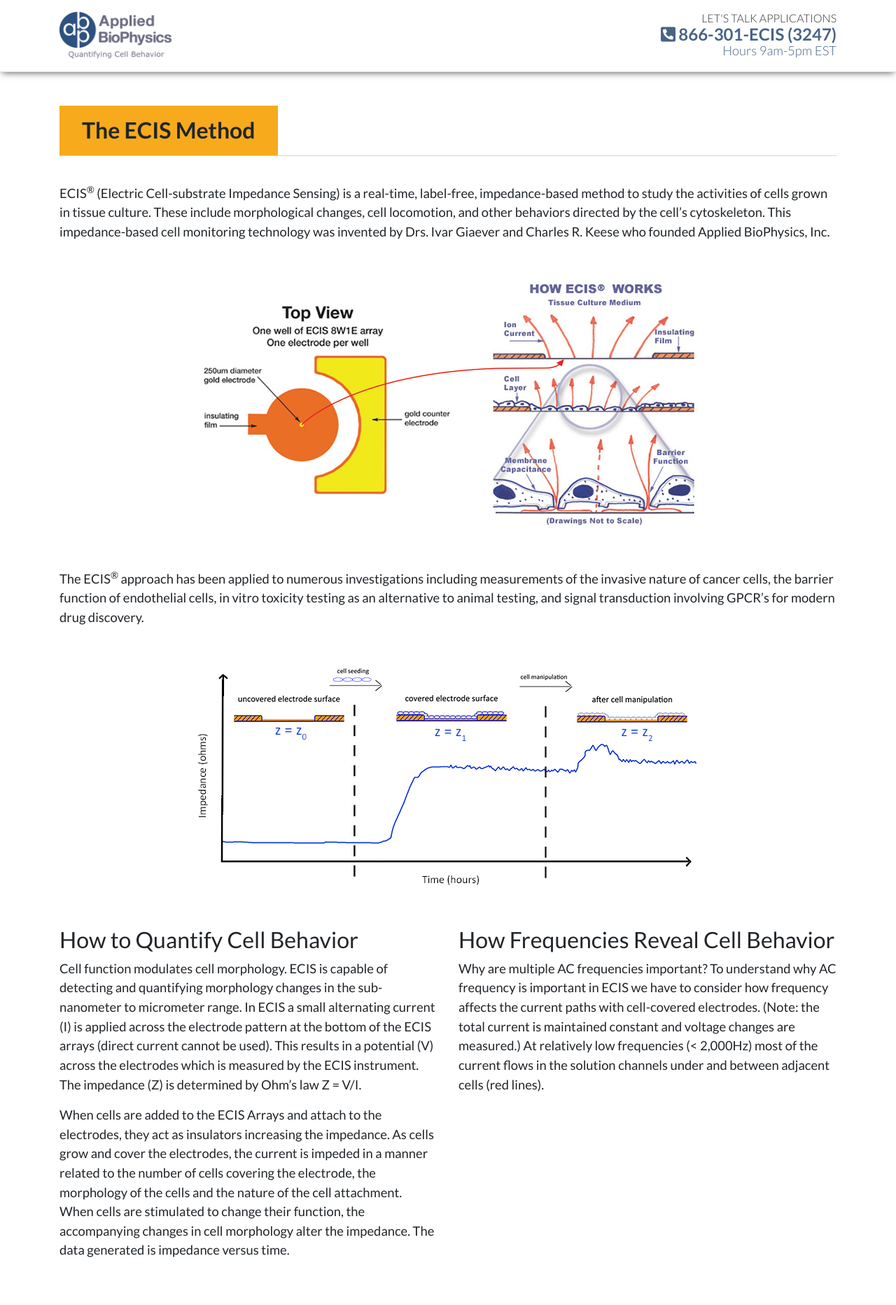
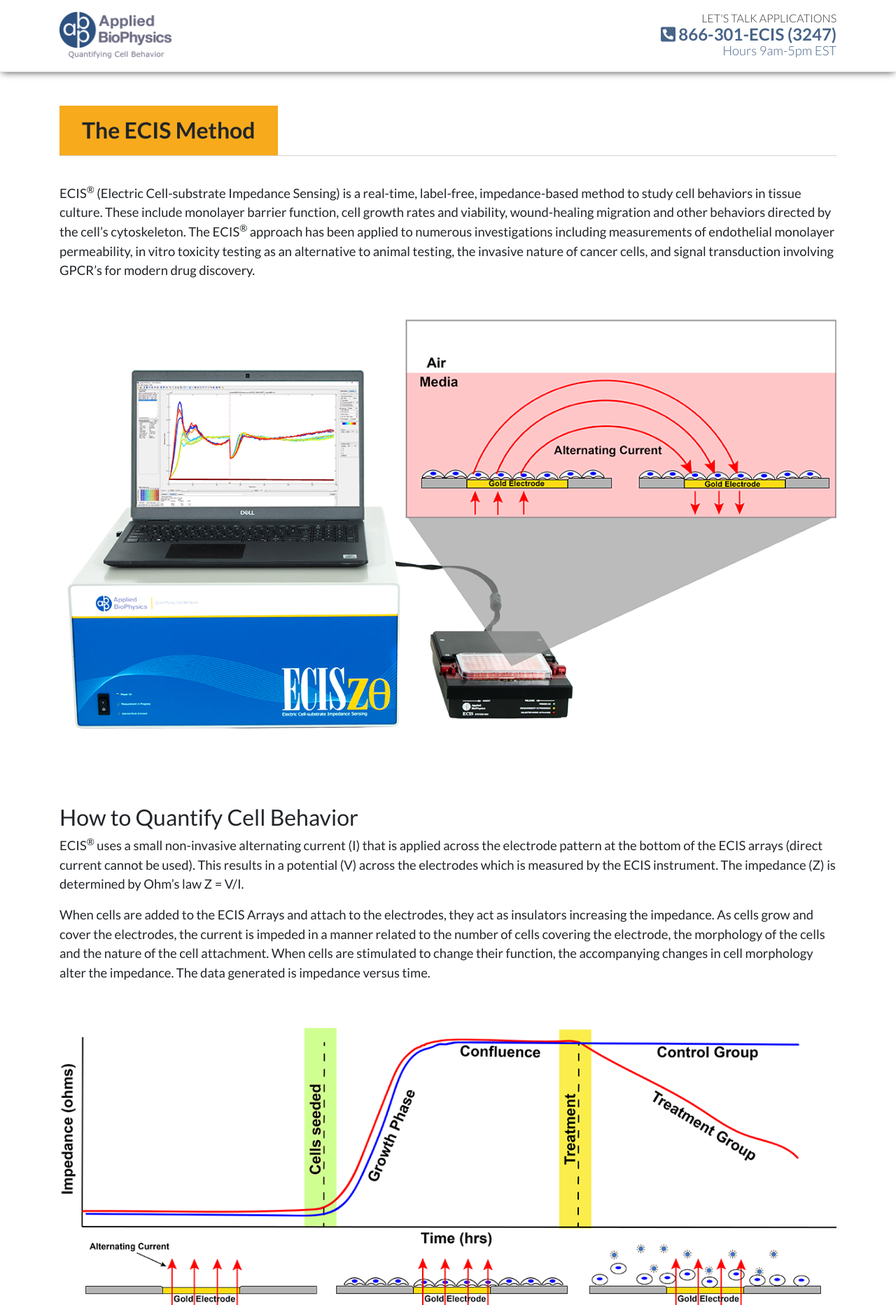
Before and after one commit to chrisdav6/AB, a PHP site: page /whatIsECIS.php in a window 1280 px wide. Shown: the part 60-1925 px from the top of the page at 70% size. Run offline with PHP 8.4, Linux system fonts and the light colour scheme; some libraries are stand-ins or nearby versions.

Commit message:
Updated What Is ECIS page, moved text section to Cultureware page

```diff
--- a/whatIsECIS.php
+++ b/whatIsECIS.php
@@ -47,105 +47,45 @@
       <div class="row">
         <div class="col">
           <p class="mb-0">
-            ECIS<sup>&reg;</sup> (Electric Cell-substrate Impedance Sensing) is a real-time, label-free, impedance-based
-            method to study the activities of cells grown in tissue culture. These include morphological changes, cell
-            locomotion, and other behaviors directed by the cell’s cytoskeleton. This impedance-based cell monitoring
-            technology was invented by Drs. Ivar Giaever and Charles R. Keese who founded Applied BioPhysics, Inc.
+            ECIS<sup>&reg;</sup> (Electric Cell-substrate Impedance Sensing) is a real-time, label-free, impedance-based method to study cell behaviors in tissue culture. These include monolayer barrier function, cell growth rates and viability, wound-healing migration and other behaviors directed by the cell’s cytoskeleton. The ECIS<sup>&reg;</sup> approach has been applied to numerous investigations including measurements of endothelial monolayer permeability, in vitro toxicity testing as an alternative to animal testing, the invasive nature of cancer cells, and signal transduction involving GPCR’s for modern drug discovery.
           </p>
-          <img class="img-fluid py-5 d-block mx-auto" src="public/img/ecisWorks.jpg" alt="ECIS Illustration">
-          <p class="mb-0">
-            The ECIS<sup>&reg;</sup> approach has been applied to numerous investigations including measurements of the
-            invasive nature of cancer cells, the barrier function of endothelial cells, in vitro toxicity testing as an
-            alternative to animal testing, and signal transduction involving GPCR’s for modern drug discovery.
-          </p>
-          <img class="img-fluid py-5 d-block mx-auto" src="public/img/whatIsECIS-B.jpg" alt="ECIS Graph">
+          <img class="img-fluid py-5 d-block mx-auto" src="public/img/Z-theta-with-Current-path.png" alt="Z-theta with Current path">
         </div>
       </div>
 
-      <div class="row">
-        <div class="col-md-6">
+      <div class="row pt-0 pt-md-5">
+        <div class="col">
           <h2 class="mt-5 mt-md-0">How to Quantify Cell Behavior</h2>
           <p>
-            Cell function modulates cell morphology. ECIS is capable of detecting and quantifying morphology changes in
-            the sub-nanometer to micrometer range. In ECIS a small alternating current (I) is applied across the
-            electrode pattern at the bottom of the ECIS arrays (direct current cannot be used). This results in a
-            potential (V) across the electrodes which is measured by the ECIS instrument. The impedance (Z) is
-            determined by Ohm’s law Z = V/I.
+            ECIS<sup>&reg;</sup> uses a small non-invasive alternating current (I) that is applied across the electrode pattern at the bottom of the ECIS arrays (direct current cannot be used). This results in a potential (V) across the electrodes which is measured by the ECIS instrument. The impedance (Z) is determined by Ohm’s law Z = V/I.
           </p>
           <p>
-            When cells are added to the ECIS Arrays and attach to the electrodes, they act as insulators increasing the
-            impedance. As cells grow and cover the electrodes, the current is impeded in a manner related to the number
-            of cells covering the electrode, the morphology of the cells and the nature of the cell attachment. When
-            cells are stimulated to change their function, the accompanying changes in cell morphology alter the
-            impedance. The data generated is impedance versus time.
+            When cells are added to the ECIS Arrays and attach to the electrodes, they act as insulators increasing the impedance. As cells grow and cover the electrodes, the current is impeded in a manner related to the number of cells covering the electrode, the morphology of the cells and the nature of the cell attachment. When cells are stimulated to change their function, the accompanying changes in cell morphology alter the impedance. The data generated is impedance versus time.
           </p>
-        </div>
-        <div class="col-md-6">
-          <h2 class="mt-5 mt-md-0">How Frequencies Reveal Cell Behavior</h2>
-          <p>
-            Why are multiple AC frequencies important? To understand why AC frequency is important in ECIS we have to
-            consider how frequency affects the current paths with cell-covered electrodes. (Note: the total current is
-            maintained constant and voltage changes are measured.) At relatively low frequencies (&lt; 2,000Hz) most of
-            the current flows in the solution channels under and between adjacent cells (red lines).
-          </p>
+          <img class="img-fluid py-5 d-block mx-auto" src="public/img/Graph-Toon-ImpedanceCtl-vs-treatment.png" alt="Impedance -Ctl-vs-treatment">
         </div>
       </div>
 
-      <div class="row">
+      <div class="row pt-0 pt-md-5">
         <div class="col">
-          <img class="img-fluid py-5 d-block mx-auto" src="public/img/How Frequencies Reveal Cell Behavior A.jpg" alt="How Frequencies Reveal Cell Behavior Illustration A">
+          <h2 class="mt-5 mt-md-0">How Frequencies Reveal Cell Behavior</h2>
           <p>
-            At higher frequencies (&gt; 40,000 Hz) more current now capacitively couples directly through the insulating
-            cell membranes (green lines).
-          </p>
-          <img class="img-fluid py-5 d-block mx-auto" src="public/img/How Frequencies Reveal Cell Behavior B.jpg" alt="How Frequencies Reveal Cell Behavior Illustration B">
-          <p>
-            The high frequency impedance is more affected by cell-coverage, whereas the low frequency responds more
-            strongly to changes in the spaces either under or between the cells.
-          </p>
-          <p>
-            With the more advanced ZΘ instrument, where the impedance is broken down into its components (resistance and
-            capacitance), quantitative information about the cells can be obtained by modeling (Giaever and Keese PNAS
-            1991). Using impedance data at multiple AC frequencies the ECIS model calculates time course changes in:
-          </p>
-          <ul class="list-unstyled mt-3 ml-0 ml-md-3">
-            <li>- The barrier function (permeability) of the cell layer</li>
-            <li>- The degree of constricted flow of current under the cells</li>
-            <li>- The cell membrane capacitance</li>
-          </ul>
-        </div>
-      </div>
+            Why are multiple AC frequencies important? To understand why AC frequency is important in ECIS<sup>&reg;</sup> we have to consider how frequency affects the current paths with cell-covered electrodes. The measured impedance is made up of two components: capacitance and resistance. At relatively high AC frequencies (&#62; 32,000 Hz) more current capacitively couples directly through the insulating cell membranes. At relatively low frequencies (&#8804; 4,000 Hz) most of the current flows in the solution channels under and between adjacent cells. The high frequency impedance is more affected by cell-coverage making it useful for measuring cell growth rates and cytotoxicity, whereas the low frequency responds more strongly to changes in the spaces either under or between the cells allowing for barrier function and attachment quantification. </p>
 
-      <div class="row my-4">
-        <div class="col">
-          <h2>How Electrode Designs Reveal Aspects of Cell Behavior</h2>
-          <img class="img-fluid py-5 d-block mx-auto" src="public/img/1e v 10e+ web.jpg" alt=">How Electrode Designs Reveal Aspects of Cell Behavior">
-          <h2 class="my-4">Small Electrodes</h2>
-          <p>
-            Small electrodes (1E, 10E, 10E+ type arrays) and their layout within the wells ensure that all current
-            passes through the cell monolayer. This allows the ability to analyze data with the ECIS modeling software
-            to determine barrier function, cell membrane capacitance as well as the spacing between the cell basal
-            membrane and electrode.
-          </p>
-          <p>
-            Keeping the total surface area of the electrodes small also allows for a relatively low AC current to
-            generate the large electric field necessary to either electroporate or kill the cells in migration
-            experiments. Small electrodes also provide the ability to monitor the uncorrelated nano-scale morphological
-            changes of individual or small populations of cells (&lt;100), while larger or multiple electrodes provide
-            the averaged morphological response of many cells (1000+).
-          </p>
-          <h2 class="my-4">Large Electrodes</h2>
-          <p>
-            Some experimental protocols, such as cell proliferation, require sparse inoculations leading to a variance
-            of cell density at the bottom of the well. Large electrodes (CP Array) or a large collection of small
-            electrodes (10E+ Array) increases the sampling size resulting in less variability.
-          </p>
-          <h2 class="my-4">Specialized Designs</h2>
-          <p>
-            Applied Biophysics offers arrays optimized for observing cells under a variety of conditions such as high
-            shear stress and hypoxia/hyperoxia. Additionally, specialized arrays for correlated microscopy and ECIS are
-            available.
-          </p>
+          <div class="row pt-5 text-center">
+            <div class="col-md-6">
+              <h2>CELL-SUBSTRATE COVERAGE</h2>
+              <h3>High AC Frequency (&#62; 32,000 Hz)</h3>
+              <img class="img-fluid py-5 d-block mx-auto" src="public/img/CGraph.png" alt="Capacitance Graph">
+              <img class="img-fluid mx-auto" src="public/img/High-Frequency-C-toon.png" alt="High Frequency">
+            </div>
+            <div class="col-md-6">
+              <h2 class="mt-5 mt-md-0">CELL-CELL CONTACTS</h2>
+              <h3>Low AC Frequency (&#8804; 4000 Hz)</h3>
+              <img class="img-fluid py-5 d-block mx-auto" src="public/img/RGraph.png" alt="Resistance Graph">
+              <img class="img-fluid mx-auto" src="public/img/Low-Frequency-R-toon.png" alt="Low Frequency">
+            </div>
+          </div>
         </div>
       </div>
 
```
Also changed, not shown: cultureware.php (+33 -0 lines), public/img/CGraph.png (added), public/img/Graph-Toon-ImpedanceCtl-vs-treatment.png (added), public/img/High-Frequency-C-toon.png (added), public/img/Low-Frequency-R-toon.png (added), public/img/RGraph.png (added), public/img/Z-theta-with-Current-path.png (added).
